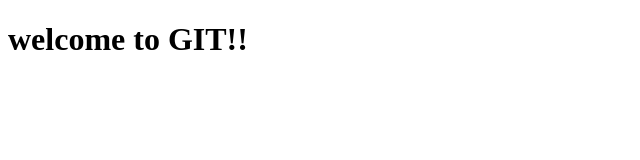
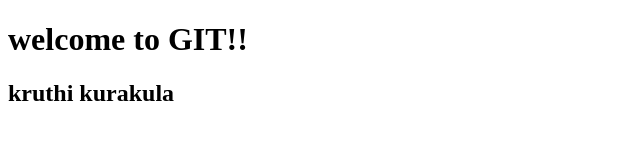
Before and after one commit to kruthikurakula/kruthicsec, a plain HTML site: page index.html in a window 1280 px wide. Shown: the whole page, without its empty margins (0-640 px from the left). Drawn offline with Linux system fonts and the light colour scheme.

Commit message:
Update index.html

```diff
--- a/index.html
+++ b/index.html
@@ -7,5 +7,6 @@
 </head>
 <body>
     <h1>welcome to GIT!!</h1>
+    <h2>kruthi kurakula</h2>
 </body>
 </html>
```
